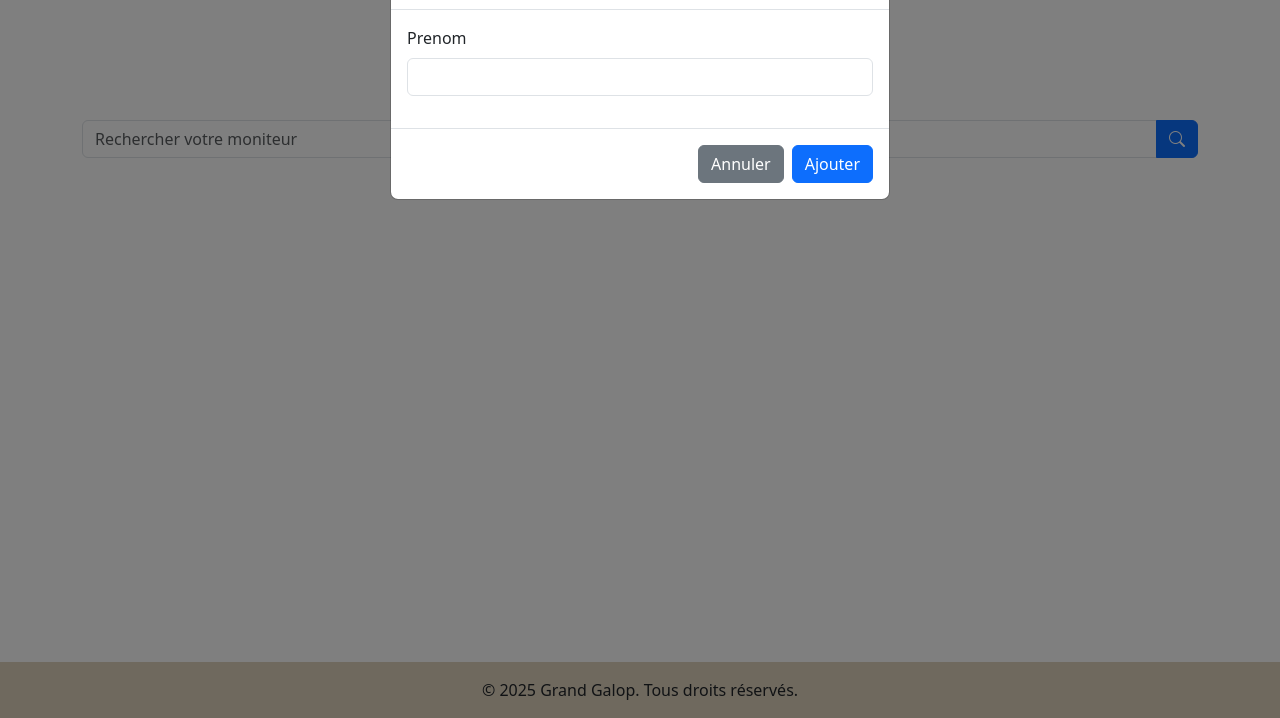
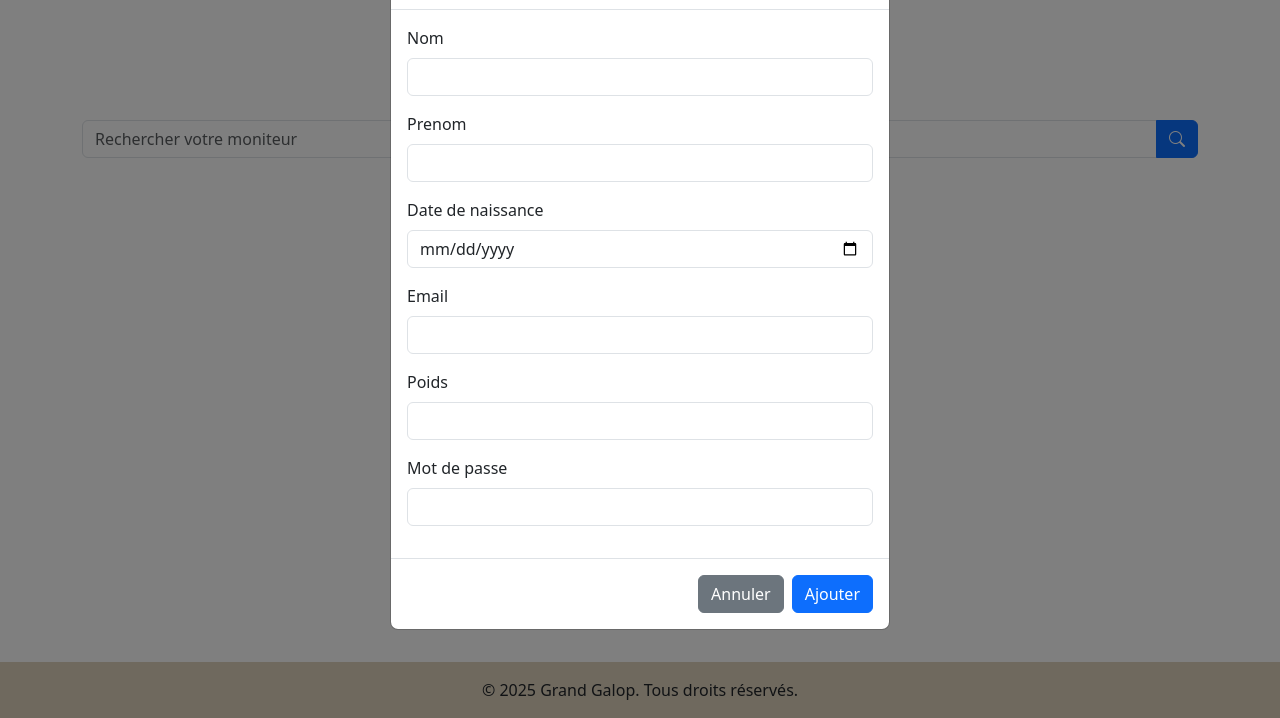
Before and after one commit to elyandreb/SAE-WEB-BD, a Flask app: page /gerer-moniteur in a window 1280 px wide, after a click that opens the changed part. Shown: the part 82-800 px from the top of the page. Run offline with Flask 3, Linux system fonts and the light colour scheme; data that the repository does not hold is empty; parts of the project's set-up code (start-up, migrations or seed data) failed here and were passed over; some libraries are stand-ins or nearby versions.

Commit message:
ajout moniteur fonctionnel

```diff
--- a/project/templates/gerer-moniteur.html
+++ b/project/templates/gerer-moniteur.html
@@ -99,9 +99,30 @@
             </div>
             <form action="{{ url_for('add_moniteur') }}" method="POST">
                 <div class="modal-body">
+
+                    <div class="mb-3">
+                        <label for="nom_u" class="form-label">Nom</label>
+                        <input type="text" class="form-control" id="nom_u" name="nom_u" required>
+                    </div>
                     <div class="mb-3">
                         <label for="prenom_u" class="form-label">Prenom</label>
                         <input type="text" class="form-control" id="prenom_u" name="prenom_u" required>
+                    </div>
+                    <div class="mb-3">
+                        <label for="birth_date" class="form-label">Date de naissance</label>
+                        <input type="date" class="form-control" id="birth_date" name="birth_date" required>
+                    </div>
+                    <div class="mb-3">
+                        <label for="email" class="form-label">Email</label>
+                        <input type="email" class="form-control" id="email" name="email" required>
+                    </div>
+                    <div class="mb-3">
+                        <label for="poids" class="form-label">Poids</label>
+                        <input type="number" step="0.1" class="form-control" id="poids" name="poids" required>
+                    </div>
+                    <div class="mb-3">
+                        <label for="password" class="form-label">Mot de passe</label>
+                        <input type="password" class="form-control" id="password" name="password" required>
                     </div>
                 </div>
                 <div class="modal-footer">
--- a/project/views/admin.py
+++ b/project/views/admin.py
@@ -151,12 +151,11 @@ def update_poney(id_po) :
 @app.route("/add_moniteur", methods=["POST"])
 def add_moniteur() :
     f = MoniteurForm()
-    if f.validate_on_submit() :
-        moniteur = f.create_moniteur()
-        db.session.add(moniteur)
-        db.session.commit()
-        flash("Moniteur créé, id : " + moniteur.get_id(), "success")
-        time.sleep(1)
+    moniteur = f.create_moniteur()
+    db.session.add(moniteur)
+    db.session.commit()
+    flash("Moniteur créé, id : " + moniteur.get_id(), "success")
+    time.sleep(1)
     return redirect(url_for("gerer_moniteur", adherent_id = current_user.get_id()))
 
 @app.route("/delete_moniteur/<int:id_u>", methods=["POST"])
```
